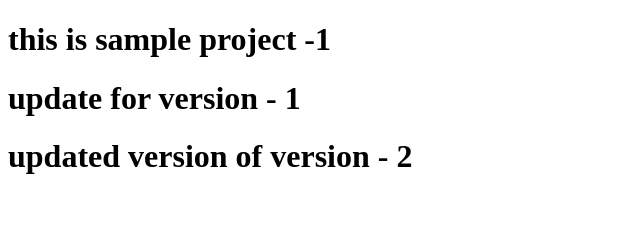
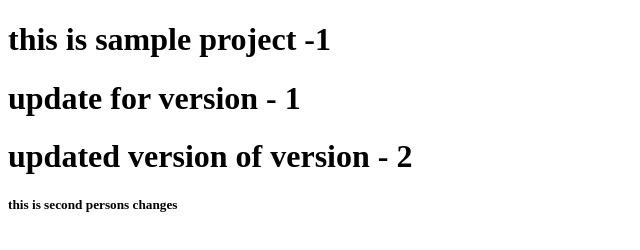
Before and after one commit to VenkataSaiMothadika/demogit, a plain HTML site: page index.html in a window 1280 px wide. Shown: the whole page, without its empty margins (0-640 px from the left). Drawn offline with Linux system fonts and the light colour scheme.

Commit message:
second person

```diff
--- a/index.html
+++ b/index.html
@@ -9,5 +9,6 @@
     <h1> this is sample project -1</h1>
     <h1> update for version - 1 </h1>
     <h1>updated version of version - 2</h1>
+    <h5> this is second persons changes</h5>
 </body>
 </html>
```
